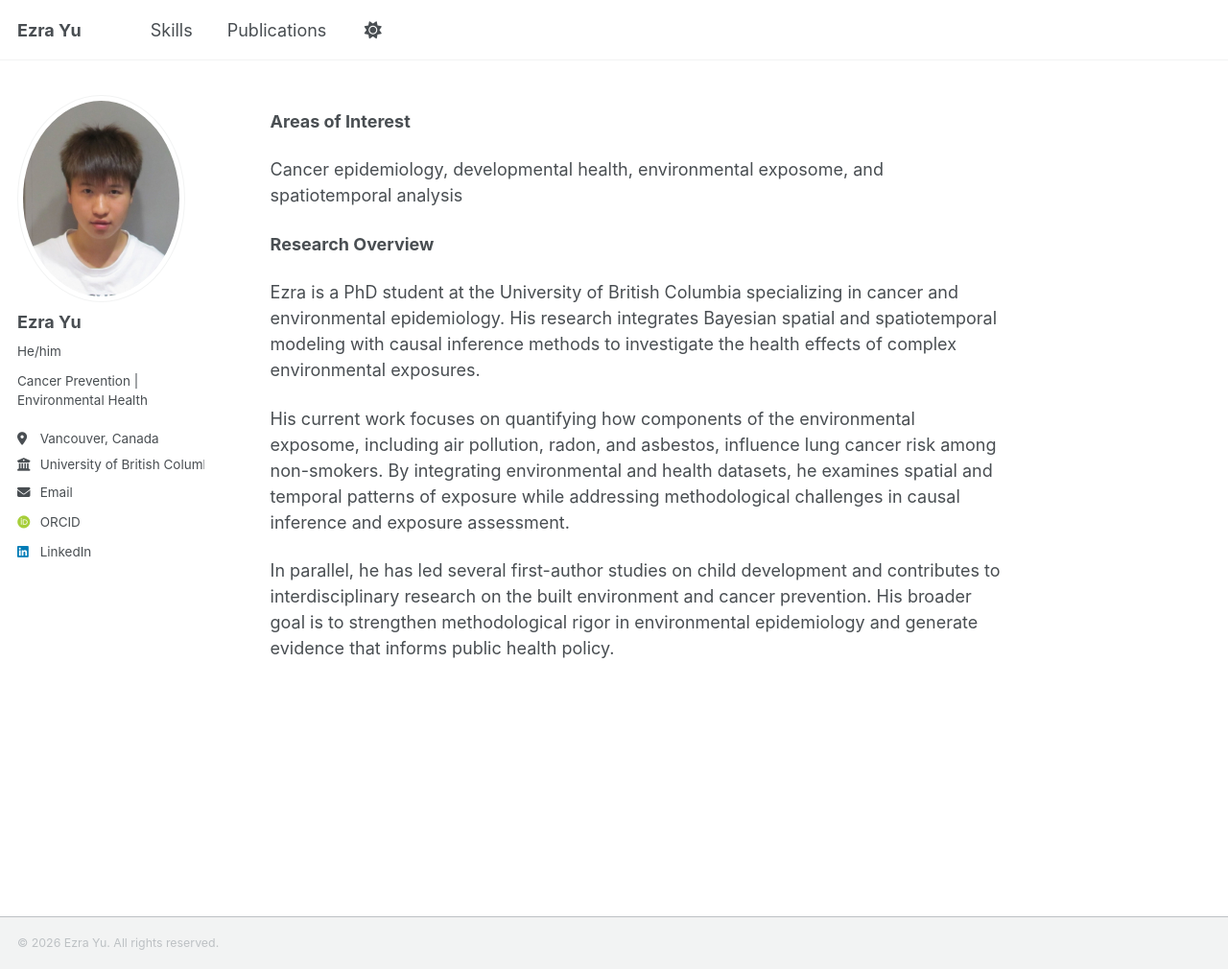
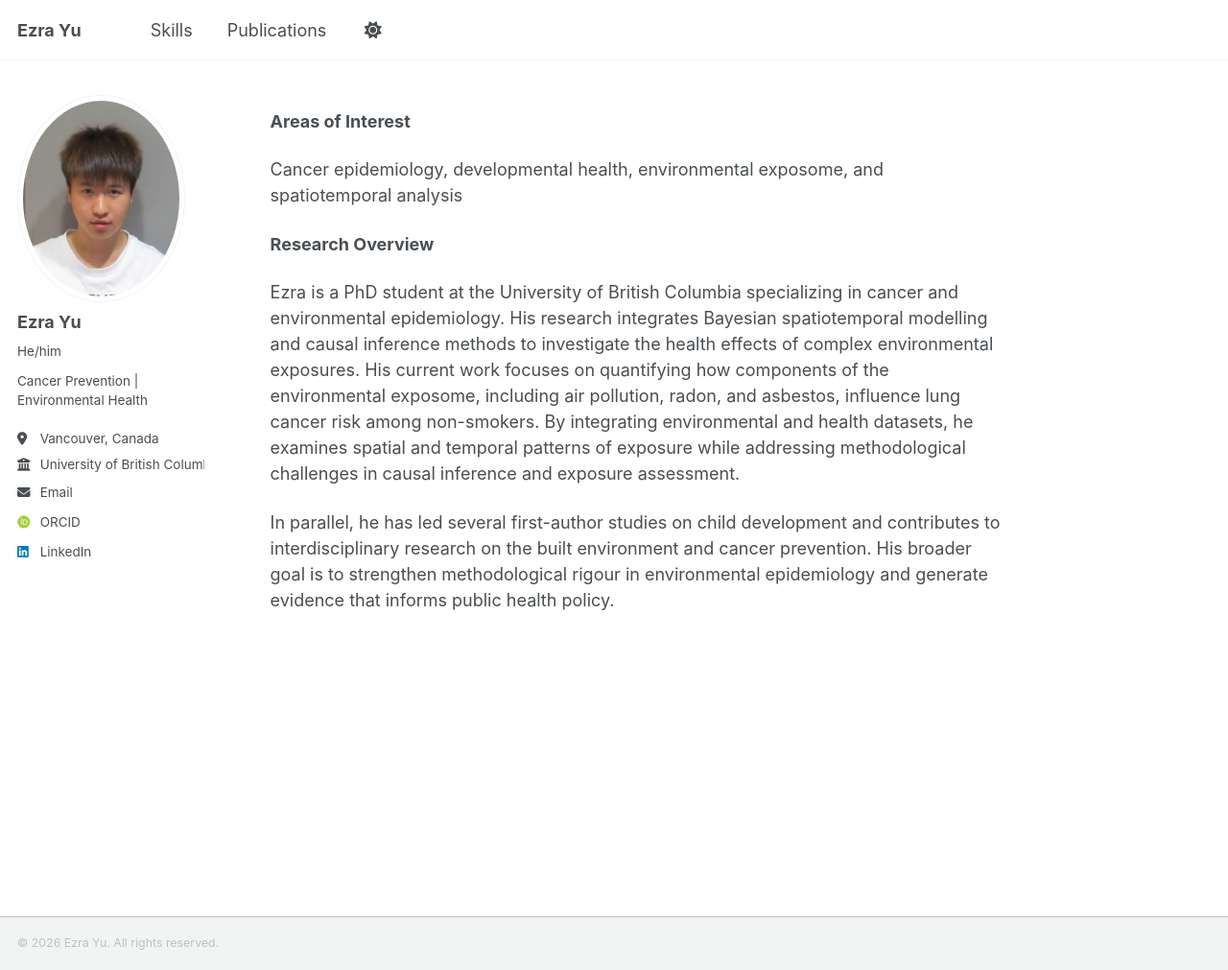
Before and after one commit to ezraxyu/ezraxyu.github.io, a Jekyll site: the page built from index.md, in a window 1280 px wide and 1011 px high. Shown: the whole window at 96% size. Built offline with Jekyll 4.4.1, drawn with Linux system fonts in a browser that asks for light colours; some web fonts are replaced; a script that is not in the unit is left out.

Commit message:
Update index.md

```diff
--- a/index.md
+++ b/index.md
@@ -10,8 +10,6 @@ Cancer epidemiology, developmental health, environmental exposome, and spatiotem
 
 **Research Overview**
 
-Ezra is a PhD student at the University of British Columbia specializing in cancer and environmental epidemiology. His research integrates Bayesian spatial and spatiotemporal modeling with causal inference methods to investigate the health effects of complex environmental exposures.
+Ezra is a PhD student at the University of British Columbia specializing in cancer and environmental epidemiology. His research integrates Bayesian spatiotemporal modelling and causal inference methods to investigate the health effects of complex environmental exposures. His current work focuses on quantifying how components of the environmental exposome, including air pollution, radon, and asbestos, influence lung cancer risk among non-smokers. By integrating environmental and health datasets, he examines spatial and temporal patterns of exposure while addressing methodological challenges in causal inference and exposure assessment.
 
-His current work focuses on quantifying how components of the environmental exposome, including air pollution, radon, and asbestos, influence lung cancer risk among non-smokers. By integrating environmental and health datasets, he examines spatial and temporal patterns of exposure while addressing methodological challenges in causal inference and exposure assessment.
-
-In parallel, he has led several first-author studies on child development and contributes to interdisciplinary research on the built environment and cancer prevention. His broader goal is to strengthen methodological rigor in environmental epidemiology and generate evidence that informs public health policy.
+In parallel, he has led several first-author studies on child development and contributes to interdisciplinary research on the built environment and cancer prevention. His broader goal is to strengthen methodological rigour in environmental epidemiology and generate evidence that informs public health policy.
```
